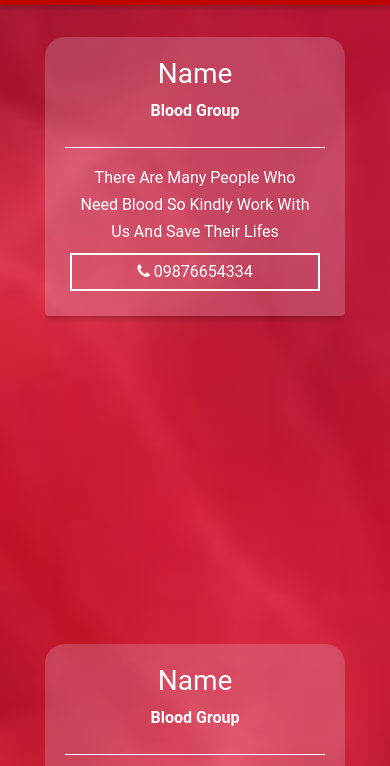
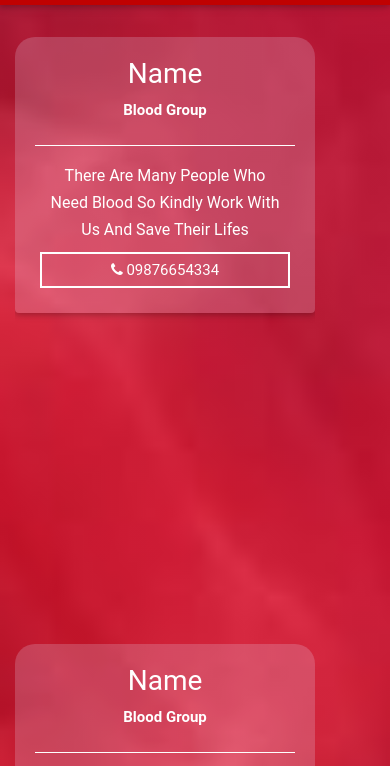
Before and after one commit to muhammadsarim555/blood-app, a plain HTML site: page blood app/html/userpost.html in a window 390 px wide. Shown: the part 51-817 px from the top of the page. Drawn offline with nearby package versions, Linux system fonts and the light colour scheme.

Commit message:
addedapp files

```diff
--- a/blood app/css/userpost.css
+++ b/blood app/css/userpost.css
@@ -326,3 +326,12 @@ margin-right: 10px;
 #bloodgroup{
     margin-bottom: 10px;
 }
+
+@media(max-width: 1200px){
+    #targetAll{
+        font-size: 15px;
+        width: 300px;
+        margin: auto;
+        margin: 0px;
+    }
+}
--- a/blood app/html/userpost.html
+++ b/blood app/html/userpost.html
@@ -238,6 +238,7 @@
                 </div>
                     </div>
 
+                    <b id="data"></b>
 
                     <div id="targetAll" >
                             <div class="card wow fadeInRight" data-wow-delay="0.3s">
--- a/blood app/js/main.js
+++ b/blood app/js/main.js
@@ -134,7 +134,7 @@ function googelSignIn(){
           let postErrorBottles = document.getElementById('postErrorBottles');
         let postErrorBloodGroup = document.getElementById('postErrorBloodGroup');
 
-
+        let data = document.getElementById('data');
 
         if(postName.length >= 3 ){
           postErrorName.style.display = 'none'
@@ -206,9 +206,22 @@ function googelSignIn(){
 
 
 
-    var d = firebase.database().ref("BloodUsers" + "/").once("value", (postData) => {
-      // let postDataList = postData.val()
-      console.log(d, "data")
+      // firebase.database().ref("BloodUsers/").child().on("value").then((postData )=>{
+      // var dt = postData.val();
+      // console.log(dt.name ,"database");
+
+      // firebaseDb.ref("BloodUsers/").once("value", (postData) => {
+      //   let usersList = postData.val()
+      //   console.log(usersList.name, "usersList")
+      //   var currentuser = auth.currentUser.uid;
+      //   console.log(currentuser)
+
+      // })
+
+
+        // let postDataList = postData.val()
+      // console.log(d.val(), "data");
+      // data.innerHTML = postData.val();
     //   var currentuser = auth.currentUser.uid;
     //   console.log(currentuser)
       // user = currentuser
@@ -219,8 +232,10 @@ function googelSignIn(){
       //         usersArray.push(usersList[key])
       //     }
 
+    // .catch((er)=>{
+    //   console.log(er.message)
+    // })
 
-    })
 
         }
 
```
Also changed, not shown: blood app/css/style.css (line endings or trailing spaces), 1 other file.
